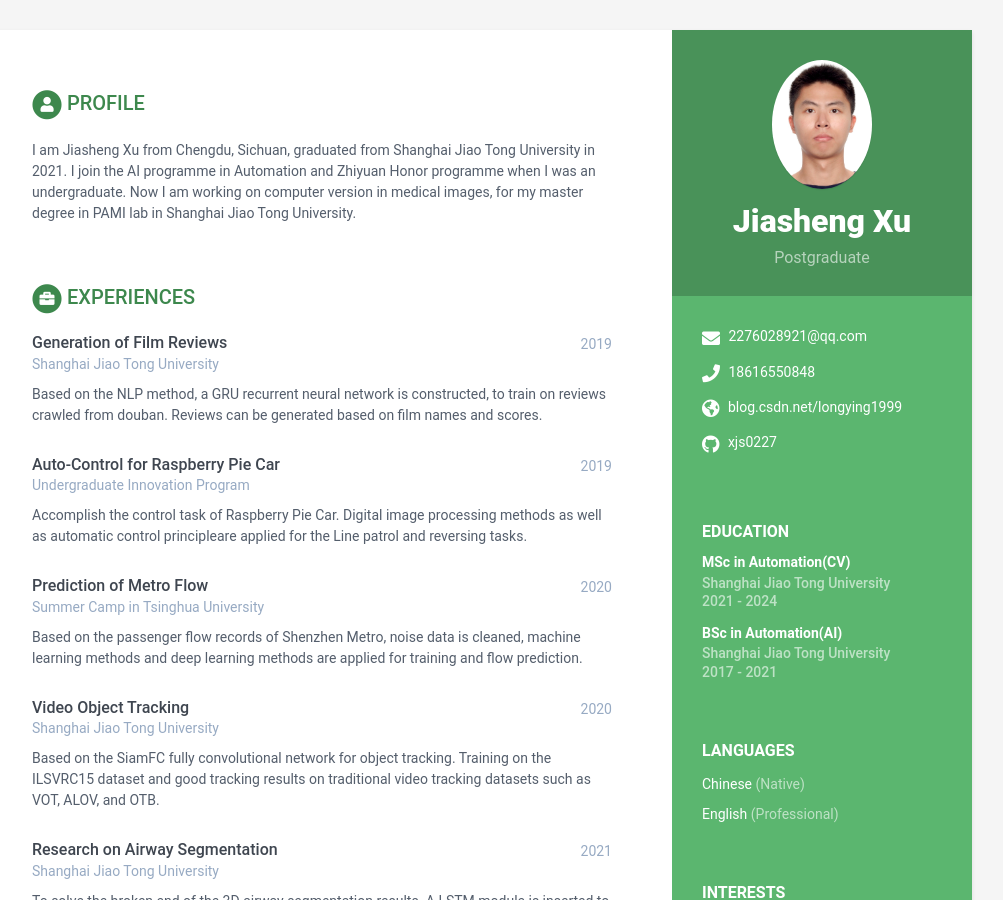
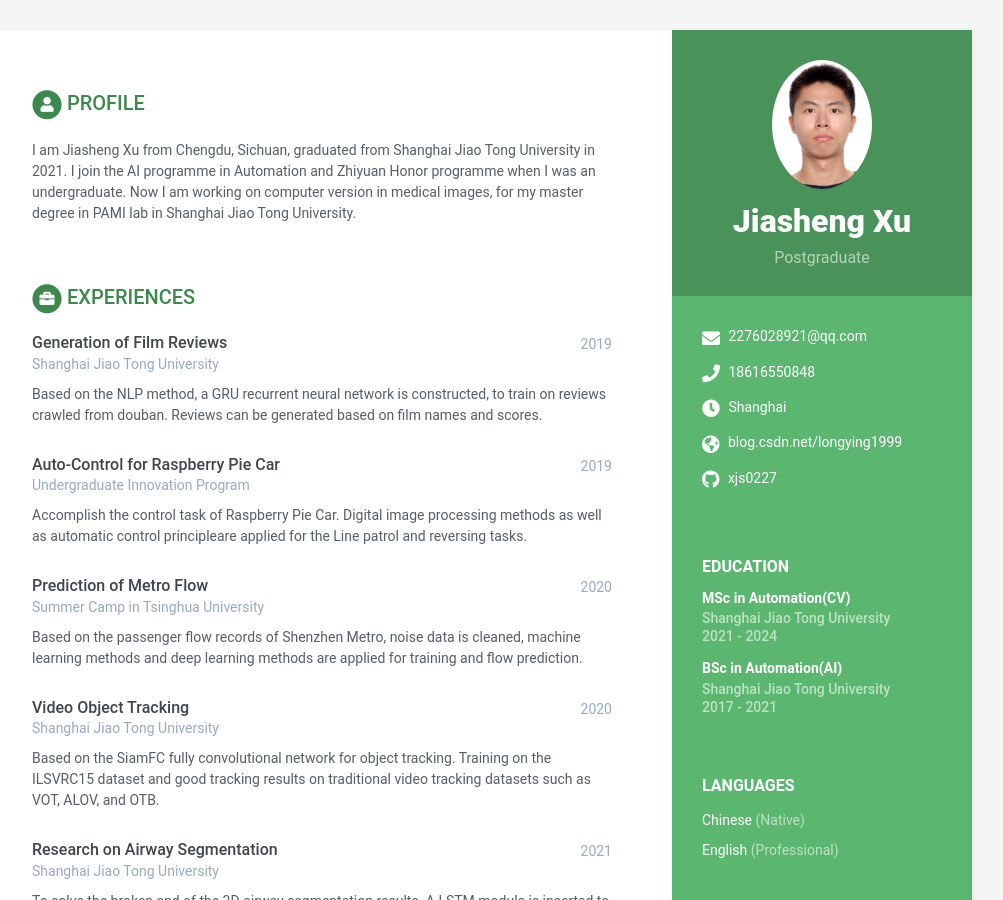
Before and after one commit to longyingsuifeng0227/xjs0227.github.io, a Jekyll site: the page built from index.html, in a window 1280 px wide and 900 px high. Shown: the whole window, without its empty margins (168-1171 px from the left). Built offline with Jekyll 4.4.1, drawn with Linux system fonts in a browser that asks for light colours.

Commit message:
Update data.yml

```diff
--- a/_data/data.yml
+++ b/_data/data.yml
@@ -14,7 +14,7 @@ sidebar:
     # Sidebar links
     email: 2276028921@qq.com
     phone: 18616550848
-    # timezone: America/Cancun Timezone
+    timezone: Shanghai
     citizenship:
     website: xjs0227.github.io/ #do not add http://
     # linkedin: alandoe
```
